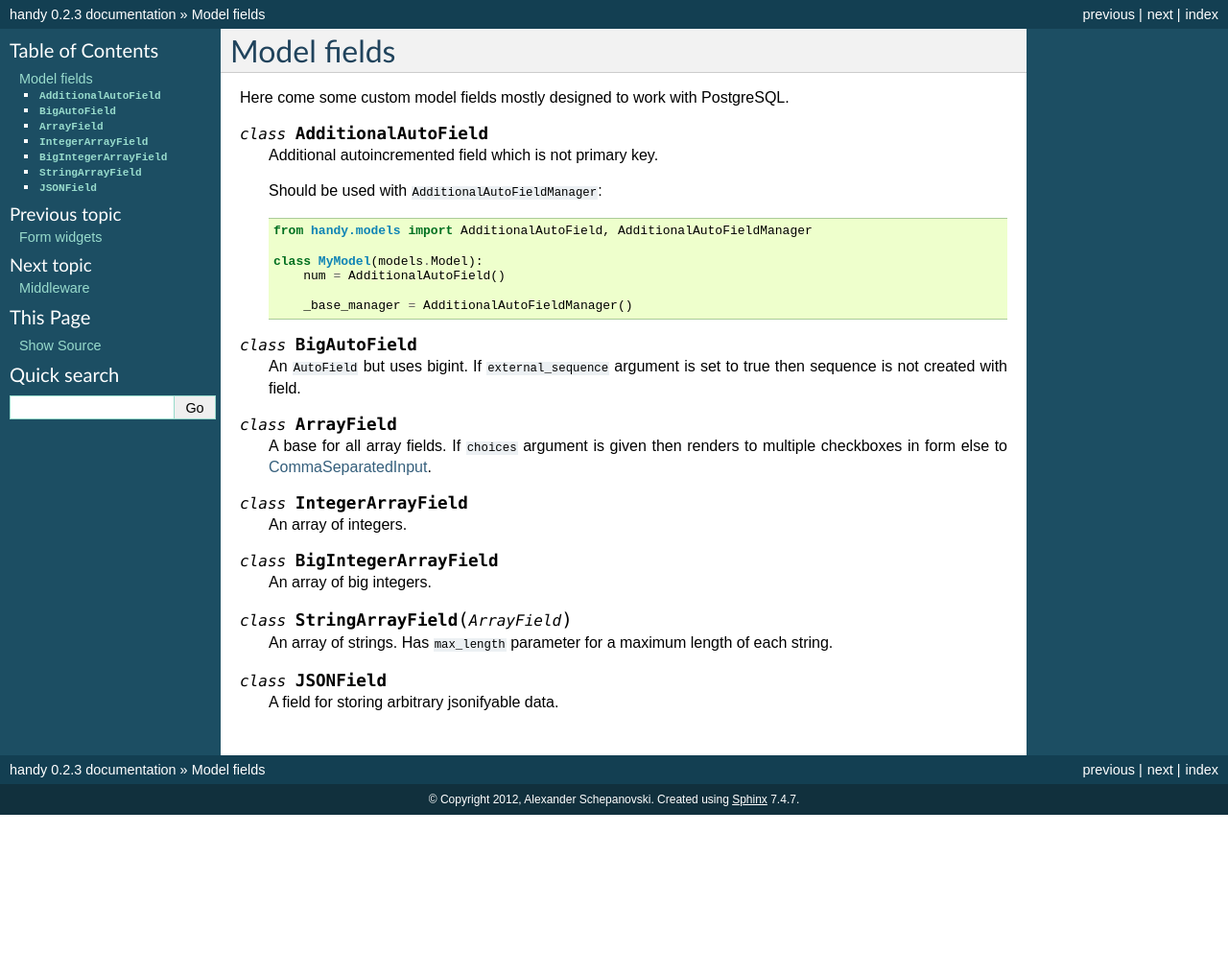
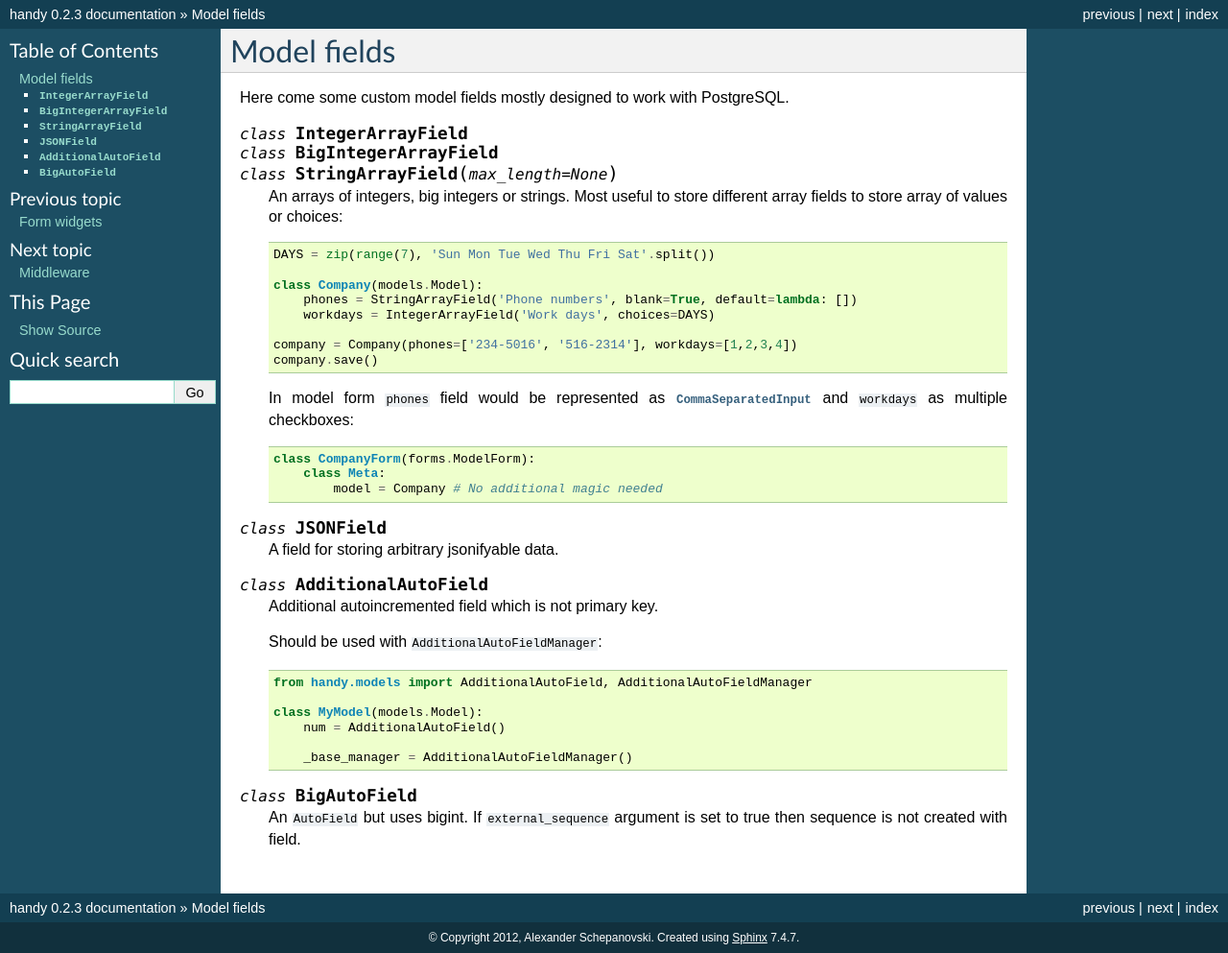
Before and after one commit to Suor/handy, a Sphinx documentation site: the page built from docs/model_fields.rst, in a window 1280 px wide. Shown: the whole page at 96% size. Built offline with Sphinx 7.4.7, drawn with Linux system fonts in a browser that asks for light colours; before the commit the page ends 900 px from its top, so only the background shows below that.

Commit message:
Better docs for array fields

```diff
--- a/README.rst
+++ b/README.rst
@@ -69,15 +69,14 @@ Send emails rendered from templates:
     render_to_email(article.author.email, 'approved.html', {'article': article})
 
 
-A collection of model fields with accompanying form fields and widgets. Most notably diffrent array
-fields to store array of values or choices:
+A collection of model fields with accompanying form fields and widgets. Most notably different array fields to store array of values or choices:
 
 .. code:: python
 
     DAYS = zip(range(7), 'Sun Mon Tue Wed Thu Fri Sat'.split())
 
     class Company(models.Model):
-        phones = StringArrayField('Phone numbers', blank=True, default='{}')
+        phones = StringArrayField('Phone numbers', blank=True, default=lambda: [])
         workdays = IntegerArrayField('Work days', choices=DAYS)
 
     company = Company(phones=['234-5016', '516-2314'], workdays=[1,2,3,4])
--- a/docs/model_fields.rst
+++ b/docs/model_fields.rst
@@ -2,6 +2,36 @@ Model fields
 ============
 
 Here come some custom model fields mostly designed to work with PostgreSQL.
+
+
+.. class:: IntegerArrayField
+           BigIntegerArrayField
+           StringArrayField(max_length=None)
+
+    An arrays of integers, big integers or strings. Most useful to store different array
+    fields to store array of values or choices::
+
+        DAYS = zip(range(7), 'Sun Mon Tue Wed Thu Fri Sat'.split())
+
+        class Company(models.Model):
+            phones = StringArrayField('Phone numbers', blank=True, default=lambda: [])
+            workdays = IntegerArrayField('Work days', choices=DAYS)
+
+        company = Company(phones=['234-5016', '516-2314'], workdays=[1,2,3,4])
+        company.save()
+
+    In model form ``phones`` field would be represented as :class:`CommaSeparatedInput` and
+    ``workdays`` as multiple checkboxes::
+
+        class CompanyForm(forms.ModelForm):
+            class Meta:
+                model = Company # No additional magic needed
+
+
+.. class:: JSONField
+
+    A field for storing arbitrary jsonifyable data.
+
 
 .. class:: AdditionalAutoField
 
@@ -21,28 +51,3 @@ Here come some custom model fields mostly designed to work with PostgreSQL.
 
     An ``AutoField`` but uses bigint. If ``external_sequence`` argument is set to true
     then sequence is not created with field.
-
-
-.. class:: ArrayField
-
-    A base for all array fields. If ``choices`` argument is given then renders to multiple checkboxes in form else to :ref:`CommaSeparatedInput <CommaSeparatedInput>`.
-
-
-.. class:: IntegerArrayField
-
-    An array of integers.
-
-
-.. class:: BigIntegerArrayField
-
-    An array of big integers.
-
-
-.. class:: StringArrayField(ArrayField)
-
-    An array of strings. Has ``max_length`` parameter for a maximum length of each string.
-
-
-.. class:: JSONField
-
-    A field for storing arbitrary jsonifyable data.
```
